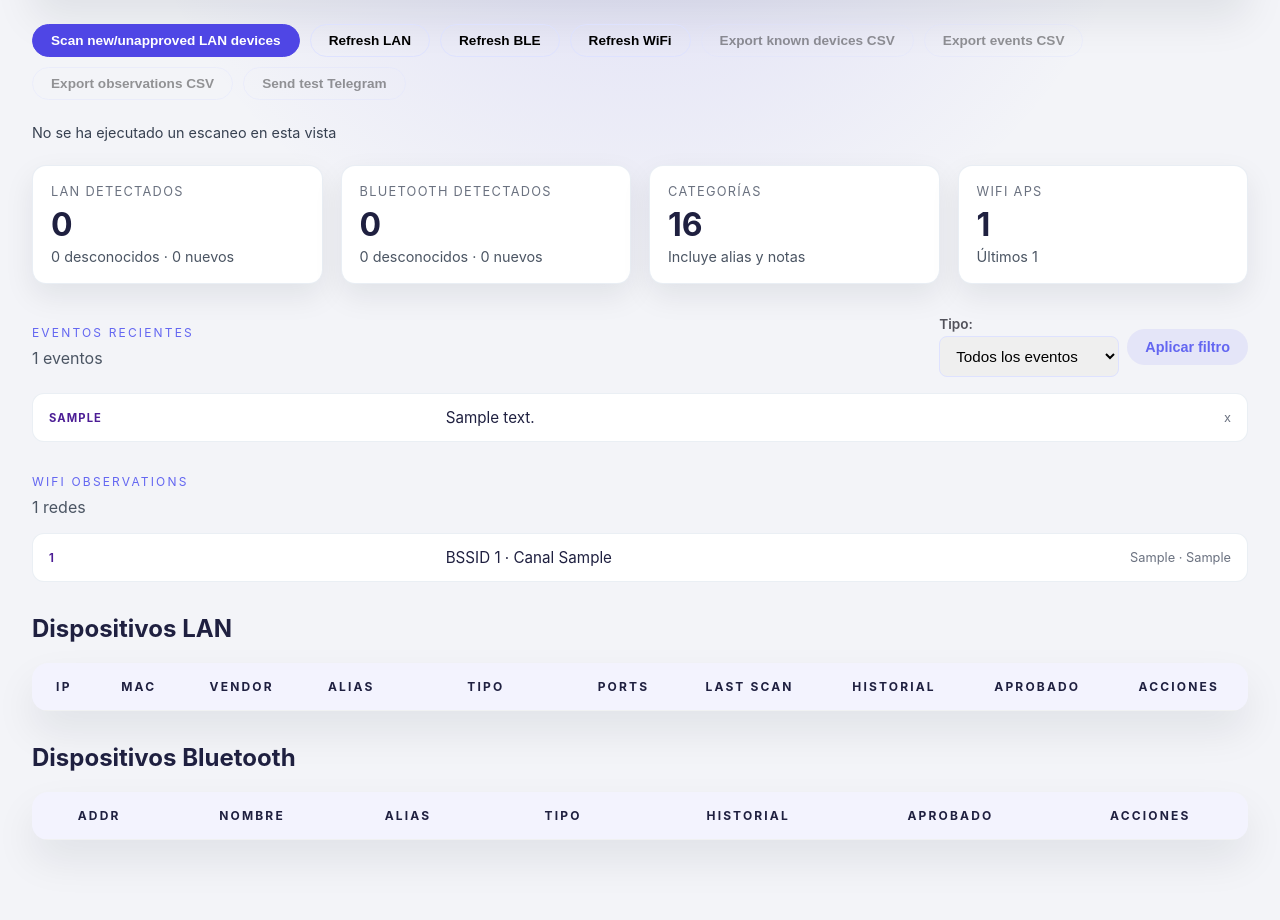
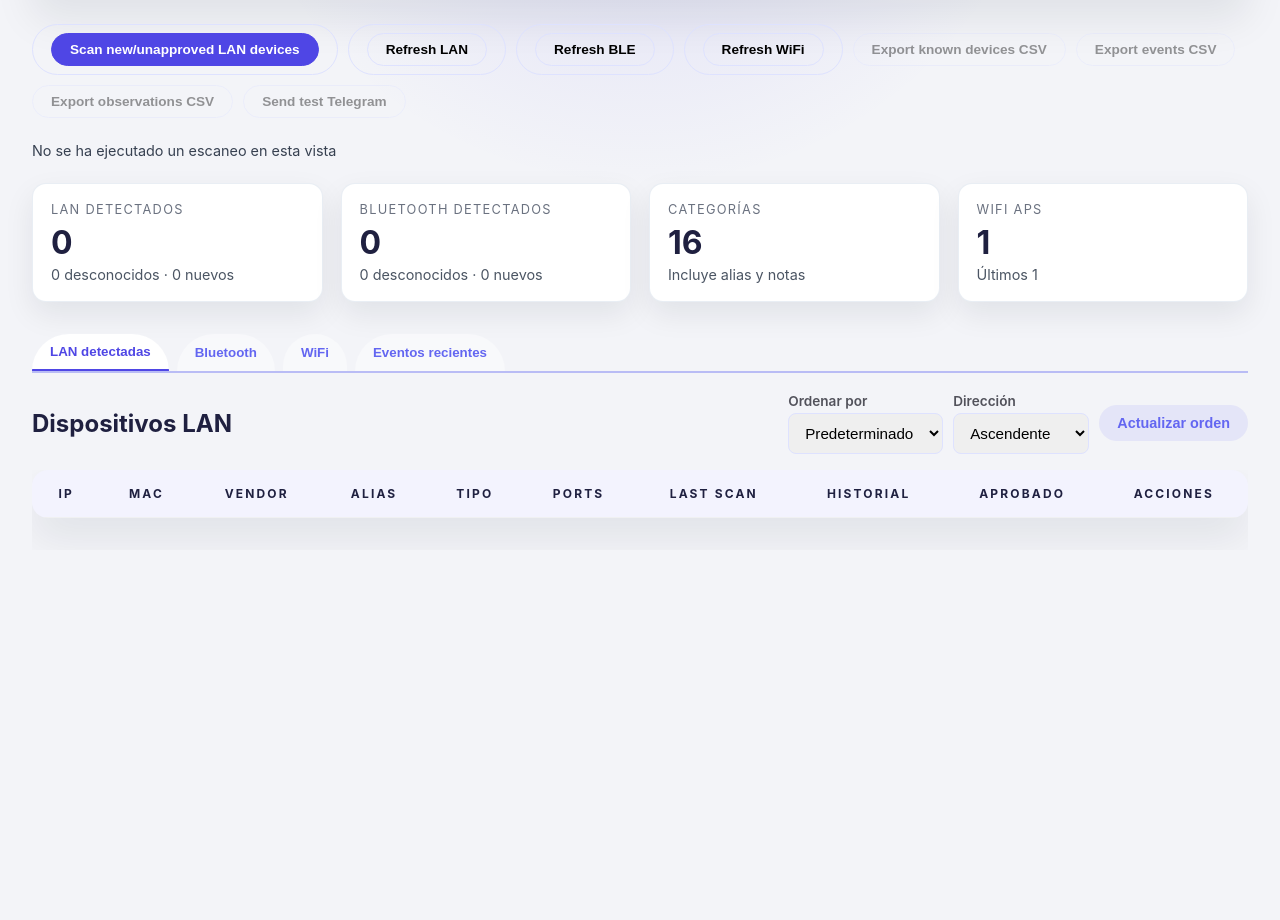
Before and after one commit to adrianbelmonte302/pi-network-sensor, a FastAPI app: page /ui in a window 1280 px wide. Shown: the part 232-1152 px from the top of the page. After the commit the page ends 761 px from the top, so only its background shows below. Run offline with FastAPI, Linux system fonts and the light colour scheme; tables that the repository leaves empty hold one stand-in row (values such as "Sample post"); lists and menus that the app fills with data are empty.

Commit message:
UI & Sorting
Added explicit LAN sort helpers and pass-through parameters so the table can respect sort_by/sort_dir GET values while keeping the rest of the page state intact; this happens in app.py (new LAN_SORT_FIELDS plus the sorting block around lines 58‑620).
Events now carry a target_label (identifier or detail) so the UI can show which device/IP triggered each entry before rendering (app.py:622‑661).
Tabs & Events

Rebuilt templates/ui.html into a tabbed workspace (LAN, Bluetooth, WiFi, Events) with tab controls, sort form, and Bluetooth status note while keeping every existing action/button; see the new layout around templates/ui.html:564‑780 and the events table addition at templates/ui.html:826‑860.

```diff
--- a/app.py
+++ b/app.py
@@ -18,7 +18,7 @@ import shutil
 import os
 from pathlib import Path
 from datetime import datetime, timezone, timedelta
-from typing import Optional, Dict, Any, List
+from typing import Optional, Dict, Any, List, Callable
 
 app = FastAPI(title="Pi Network Sensor")
 
@@ -54,6 +54,15 @@ EVENT_TYPES = [
 
 
 PORT_SCAN_INTERVAL = timedelta(minutes=30)
+
+LAN_SORT_FIELDS: Dict[str, Callable[[Dict[str, Any]], Any]] = {
+    "ip": lambda d: d.get("ip") or "",
+    "mac": lambda d: d.get("identifier") or "",
+    "vendor": lambda d: (d.get("vendor") or "").lower(),
+    "alias": lambda d: (d.get("alias") or "").lower(),
+    "category": lambda d: (d.get("category") or "").lower(),
+    "last_seen": lambda d: d.get("last_seen_raw") or "",
+}
 
 
 init_db()
@@ -502,6 +511,8 @@ def ui(request: Request):
                     "known": bool(known_entry),
                     "first_seen": format_ts(obs.get("first_seen")),
                     "last_seen": format_ts(obs.get("last_seen")),
+                    "first_seen_raw": obs.get("first_seen"),
+                    "last_seen_raw": obs.get("last_seen"),
                     "last_ip": obs.get("last_ip"),
                     "new": is_new,
                     "notes": known_entry.get("notes", ""),
@@ -533,6 +544,8 @@ def ui(request: Request):
                     "known": bool(known_entry),
                     "first_seen": format_ts(obs.get("first_seen")),
                     "last_seen": format_ts(obs.get("last_seen")),
+                    "first_seen_raw": obs.get("first_seen"),
+                    "last_seen_raw": obs.get("last_seen"),
                     "last_ip": obs.get("last_ip"),
                     "new": is_new,
                     "notes": known_entry.get("notes", ""),
@@ -566,6 +579,8 @@ def ui(request: Request):
                 "known": True,
                 "first_seen": None,
                 "last_seen": None,
+                "first_seen_raw": None,
+                "last_seen_raw": None,
                 "last_ip": None,
                 "new": False,
                 "notes": known_entry.get("notes", ""),
@@ -596,12 +611,25 @@ def ui(request: Request):
 
     lan_devices = build_device_list("lan", lan_scan_results, known_lan, obs_lan, port_scan_cache)
     ble_devices = build_device_list("ble", ble_scan_results, known_ble, obs_ble)
+    lan_sort_by = (request.query_params.get("sort_by") or "").lower()
+    lan_sort_dir = (request.query_params.get("sort_dir") or "asc").lower()
+    if lan_sort_dir not in {"asc", "desc"}:
+        lan_sort_dir = "asc"
+    if lan_sort_by in LAN_SORT_FIELDS:
+        lan_devices.sort(key=LAN_SORT_FIELDS[lan_sort_by], reverse=(lan_sort_dir == "desc"))
 
     recent_events = get_recent_events(event_type=event_type_filter)
     formatted_events = []
     for ev in recent_events:
         ts = format_ts(ev.get("timestamp"))
-        formatted_events.append({**ev, "timestamp_fmt": ts or ev.get("timestamp", "")})
+        target_label = ev.get("identifier") or ev.get("detail") or "-"
+        formatted_events.append(
+            {
+                **ev,
+                "timestamp_fmt": ts or ev.get("timestamp", ""),
+                "target_label": target_label,
+            }
+        )
     wifi_observations_raw = get_wifi_observations()
     wifi_count = len(wifi_observations_raw)
     wifi_observations = [
@@ -635,6 +663,8 @@ def ui(request: Request):
             "event_type_filter": event_type_filter,
             "wifi_observations": wifi_observations,
             "wifi_count": wifi_count,
+            "lan_sort_by": lan_sort_by,
+            "lan_sort_dir": lan_sort_dir,
         },
     )
 
--- a/templates/ui.html
+++ b/templates/ui.html
@@ -189,11 +189,9 @@
       align-items: center;
     }
 
-    .global-actions form {
+    .global-actions form,
+    .global-actions button {
       display: inline-flex;
-    }
-
-    .global-actions button {
       border-radius: 999px;
       border: 1px solid var(--border);
       padding: 8px 18px;
@@ -204,7 +202,8 @@
       transition: all 0.2s ease;
     }
 
-    .global-actions button.primary {
+    .global-actions button.primary,
+    .global-actions form.primary button {
       background: var(--accent);
       color: white;
       border-color: var(--accent);
@@ -248,6 +247,58 @@
       margin: 4px 0 0;
       font-size: 0.9rem;
       color: #4b5563;
+    }
+
+    .tabs {
+      display: flex;
+      gap: 8px;
+      border-bottom: 2px solid rgba(99, 102, 241, 0.4);
+      margin-bottom: 16px;
+    }
+
+    .tab-button {
+      border: none;
+      background: rgba(255, 255, 255, 0.4);
+      padding: 10px 18px;
+      border-radius: 999px 999px 0 0;
+      cursor: pointer;
+      font-weight: 600;
+      color: var(--muted);
+      transition: background 0.2s, color 0.2s;
+    }
+
+    .tab-button.active {
+      background: var(--surface);
+      color: var(--accent);
+      border-bottom: 2px solid var(--accent);
+    }
+
+    .tab-panel {
+      display: none;
+    }
+
+    .tab-panel.active {
+      display: block;
+    }
+
+    .panel-heading {
+      display: flex;
+      justify-content: space-between;
+      align-items: center;
+      gap: 12px;
+      margin-bottom: 12px;
+      flex-wrap: wrap;
+    }
+
+    .table-controls {
+      display: flex;
+      align-items: center;
+      gap: 10px;
+      flex-wrap: wrap;
+    }
+
+    .table-wrapper {
+      overflow-x: auto;
     }
 
     table {
@@ -356,14 +407,6 @@
       font-weight: 600;
     }
 
-    .column-type {
-      width: 170px;
-    }
-
-    .column-type select {
-      min-width: 150px;
-    }
-
     .table-actions .save {
       background: var(--accent);
       color: #fff;
@@ -375,58 +418,33 @@
       color: var(--danger);
     }
 
-    .events-section {
-      margin-bottom: 32px;
+    .events-table th,
+    .events-table td {
+      font-size: 0.85rem;
     }
 
-    .events-header {
-      display: flex;
-      align-items: center;
-      justify-content: space-between;
-      gap: 12px;
-      margin-bottom: 16px;
-      flex-wrap: wrap;
+    .status-note {
+      margin-bottom: 12px;
+      font-size: 0.85rem;
+      color: #b91c1c;
     }
 
-    .events-list {
-      display: grid;
-      gap: 10px;
-    }
-
-    .events-card {
-      background: var(--surface);
-      border-radius: 12px;
-      border: 1px solid rgba(226, 232, 240, 0.7);
-      padding: 14px 16px;
-      display: grid;
-      grid-template-columns: repeat(3, minmax(0, 1fr));
-      gap: 8px;
-      align-items: center;
-    }
-
-    .event-type {
-      font-size: 0.7rem;
-      text-transform: uppercase;
-      letter-spacing: 0.1em;
-      font-weight: 700;
-      color: #4c1d95;
-    }
-
-    .event-detail {
-      font-size: 0.95rem;
-      color: #1f2040;
-    }
-
-    .event-time {
-      font-size: 0.8rem;
-      color: #6b7280;
-      text-align: right;
+    .error-card {
+      border-color: rgba(239, 68, 68, 0.7);
+      background: rgba(254, 242, 242, 0.9);
+      color: #991b1b;
+      margin-bottom: 24px;
     }
 
     @media (max-width: 768px) {
       th,
       td {
         padding: 12px;
+      }
+
+      .hero {
+        padding-left: 16px;
+        padding-right: 16px;
       }
     }
   </style>
@@ -467,12 +485,12 @@
     </header>
 
     <div class="global-actions">
-      <form method="get" action="/ui">
+      <form method="get" action="/ui" class="primary">
         <input type="hidden" name="scan" value="lan">
         <input type="hidden" name="filter" value="unapproved">
         <input type="hidden" name="q" value="{{ search }}">
         <input type="hidden" name="event_type" value="{{ event_type_filter or '' }}">
-        <button type="submit" class="primary">Scan new/unapproved LAN devices</button>
+        <button type="submit">Scan new/unapproved LAN devices</button>
       </form>
       <form method="get" action="/ui">
         <input type="hidden" name="scan" value="lan">
@@ -543,83 +561,44 @@
       </article>
     </section>
 
-    <section class="events-section">
-      <div class="events-header">
-        <div>
-          <p class="eyebrow">Eventos recientes</p>
-          <p class="lead">{{ events|length }} eventos</p>
+    <div class="tabs" role="tablist">
+      <button type="button" class="tab-button active" data-tab="lan">LAN detectadas</button>
+      <button type="button" class="tab-button" data-tab="ble">Bluetooth</button>
+      <button type="button" class="tab-button" data-tab="wifi">WiFi</button>
+      <button type="button" class="tab-button" data-tab="events">Eventos recientes</button>
     </div>
-        <form method="get" action="/ui" style="display:flex; gap:8px; align-items:center;">
+
+    <div class="tab-panel active" data-tab="lan">
+      <div class="panel-heading">
+        <h2>Dispositivos LAN</h2>
+        <form class="table-controls" method="get" action="/ui">
+          <input type="hidden" name="scan" value="{{ scan_mode or '' }}">
           <input type="hidden" name="q" value="{{ search }}">
           <input type="hidden" name="filter" value="{{ filter }}">
-          <input type="hidden" name="scan" value="{{ scan_mode or '' }}">
+          <input type="hidden" name="event_type" value="{{ event_type_filter or '' }}">
           <label>
-            Tipo:
-            <select name="event_type">
-              <option value="">Todos los eventos</option>
-              {% for et in event_types %}
-                <option value="{{ et }}" {% if event_type_filter == et %}selected{% endif %}>{{ et }}</option>
-              {% endfor %}
+            Ordenar por
+            <select name="sort_by">
+              <option value="" {% if not lan_sort_by %}selected{% endif %}>Predeterminado</option>
+              <option value="ip" {% if lan_sort_by == 'ip' %}selected{% endif %}>IP</option>
+              <option value="mac" {% if lan_sort_by == 'mac' %}selected{% endif %}>MAC</option>
+              <option value="vendor" {% if lan_sort_by == 'vendor' %}selected{% endif %}>Vendor</option>
+              <option value="alias" {% if lan_sort_by == 'alias' %}selected{% endif %}>Alias</option>
+              <option value="category" {% if lan_sort_by == 'category' %}selected{% endif %}>Tipo</option>
+              <option value="last_seen" {% if lan_sort_by == 'last_seen' %}selected{% endif %}>Última aparición</option>
             </select>
           </label>
-          <button type="submit" class="button secondary">Aplicar filtro</button>
+          <label>
+            Dirección
+            <select name="sort_dir">
+              <option value="asc" {% if lan_sort_dir == 'asc' %}selected{% endif %}>Ascendente</option>
+              <option value="desc" {% if lan_sort_dir == 'desc' %}selected{% endif %}>Descendente</option>
+            </select>
+          </label>
+          <button type="submit" class="button secondary">Actualizar orden</button>
         </form>
       </div>
-      {% if events %}
-      <div class="events-list">
-        {% for ev in events %}
-        <div class="events-card">
-          <div class="event-type">{{ ev.event_type }}</div>
-          <div class="event-detail">
-            {{ ev.detail or '-' }}
-          </div>
-          <div class="event-time">{{ ev.timestamp_fmt or '-' }}</div>
-        </div>
-        {% endfor %}
-      </div>
-      {% else %}
-      <p>No hay eventos recientes.</p>
-      {% endif %}
-    </section>
-
-    <section class="events-section">
-      <div class="events-header">
-        <div>
-          <p class="eyebrow">WiFi Observations</p>
-          <p class="lead">{{ wifi_observations|length }} redes</p>
-        </div>
-      </div>
-      {% if wifi_observations %}
-      <div class="events-list">
-        {% for net in wifi_observations %}
-        <div class="events-card">
-          <div class="event-type">{{ net.ssid or 'SSID oculto' }}</div>
-          <div class="event-detail">
-            BSSID {{ net.bssid }} · Canal {{ net.channel or '-' }}
-          </div>
-          <div class="event-time">
-            {{ net.last_seen_fmt or '-' }} · {{ net.frequency or '-' }}
-          </div>
-        </div>
-        {% endfor %}
-      </div>
-      {% else %}
-      <p>No hay observaciones WiFi.</p>
-      {% endif %}
-    </section>
-
-    {% if errors %}
-      <div class="stat-card" style="border-color: rgba(239,68,68,0.7); background: rgba(254, 242, 242, 0.9); color: #991b1b;">
-        <p class="stat-card__label">Erorres detectados</p>
-        <ul style="margin: 0; padding-left: 18px;">
-          {% for err in errors %}
-            <li>{{ err }}</li>
-          {% endfor %}
-        </ul>
-      </div>
-    {% endif %}
-
-    <h2>Dispositivos LAN</h2>
+      <div class="table-wrapper">
         <table>
           <thead>
             <tr>
@@ -711,8 +690,15 @@
             {% endfor %}
           </tbody>
         </table>
+      </div>
+    </div>
 
+    <div class="tab-panel" data-tab="ble">
+      <div class="panel-heading">
         <h2>Dispositivos Bluetooth</h2>
+        <span class="status-note">Descubrimiento Bluetooth aún no funciona de forma estable en esta Raspberry.</span>
+      </div>
+      <div class="table-wrapper">
         <table>
           <thead>
             <tr>
@@ -778,6 +764,125 @@
             {% endfor %}
           </tbody>
         </table>
+      </div>
+    </div>
+
+    <div class="tab-panel" data-tab="wifi">
+      <div class="panel-heading">
+        <h2>WiFi Observations</h2>
+      </div>
+      {% if wifi_observations %}
+      <div class="table-wrapper">
+        <table>
+          <thead>
+            <tr>
+              <th>SSID / BSSID</th>
+              <th>Canal</th>
+              <th>Frecuencia</th>
+              <th>Último visto</th>
+            </tr>
+          </thead>
+          <tbody>
+            {% for net in wifi_observations %}
+            <tr>
+              <td>{{ net.ssid or 'SSID oculto' }} · {{ net.bssid }}</td>
+              <td>{{ net.channel or '-' }}</td>
+              <td>{{ net.frequency or '-' }}</td>
+              <td>{{ net.last_seen_fmt or '-' }}</td>
+            </tr>
+            {% endfor %}
+          </tbody>
+        </table>
+      </div>
+      {% else %}
+        <p>No hay observaciones WiFi.</p>
+      {% endif %}
+    </div>
+
+    <div class="tab-panel" data-tab="events">
+      <div class="panel-heading">
+        <div>
+          <p class="eyebrow">Eventos recientes</p>
+          <p class="lead">{{ events|length }} eventos</p>
+        </div>
+        <form method="get" action="/ui" style="display:flex; gap:8px; align-items:center;">
+          <input type="hidden" name="q" value="{{ search }}">
+          <input type="hidden" name="filter" value="{{ filter }}">
+          <input type="hidden" name="scan" value="{{ scan_mode or '' }}">
+          <label>
+            Tipo:
+            <select name="event_type">
+              <option value="">Todos los eventos</option>
+              {% for et in event_types %}
+                <option value="{{ et }}" {% if event_type_filter == et %}selected{% endif %}>{{ et }}</option>
+              {% endfor %}
+            </select>
+          </label>
+          <button type="submit" class="button secondary">Aplicar filtro</button>
+        </form>
+      </div>
+      {% if events %}
+      <div class="table-wrapper">
+        <table class="events-table">
+          <thead>
+            <tr>
+              <th>Hora</th>
+              <th>Tipo</th>
+              <th>Dispositivo / IP</th>
+              <th>Detalle</th>
+            </tr>
+          </thead>
+          <tbody>
+            {% for ev in events %}
+            <tr>
+              <td>{{ ev.timestamp_fmt or '-' }}</td>
+              <td>{{ ev.event_type }}</td>
+              <td>{{ ev.target_label }}</td>
+              <td>{{ ev.detail or '-' }}</td>
+            </tr>
+            {% endfor %}
+          </tbody>
+        </table>
+      </div>
+      {% else %}
+        <p>No hay eventos recientes.</p>
+      {% endif %}
+    </div>
+
+    {% if errors %}
+      <div class="stat-card error-card">
+        <p class="stat-card__label">Errores detectados</p>
+        <ul style="margin: 0; padding-left: 18px;">
+          {% for err in errors %}
+            <li>{{ err }}</li>
+          {% endfor %}
+        </ul>
+      </div>
+    {% endif %}
   </main>
+
+  <script>
+    const tabButtons = document.querySelectorAll('.tab-button');
+    const tabPanels = document.querySelectorAll('.tab-panel');
+
+    function showTab(tabName) {
+      tabPanels.forEach(panel => {
+        panel.classList.toggle('active', panel.dataset.tab === tabName);
+      });
+      tabButtons.forEach(btn => {
+        btn.classList.toggle('active', btn.dataset.tab === tabName);
+      });
+      localStorage.setItem('pi_sensor_tab', tabName);
+    }
+
+    tabButtons.forEach(btn => {
+      btn.addEventListener('click', () => showTab(btn.dataset.tab));
+    });
+
+    const storedTab = localStorage.getItem('pi_sensor_tab');
+    if (storedTab) {
+      showTab(storedTab);
+    }
+  </script>
 </body>
 </html>
```
Lines whose indentation alone changed are shown as unchanged.
